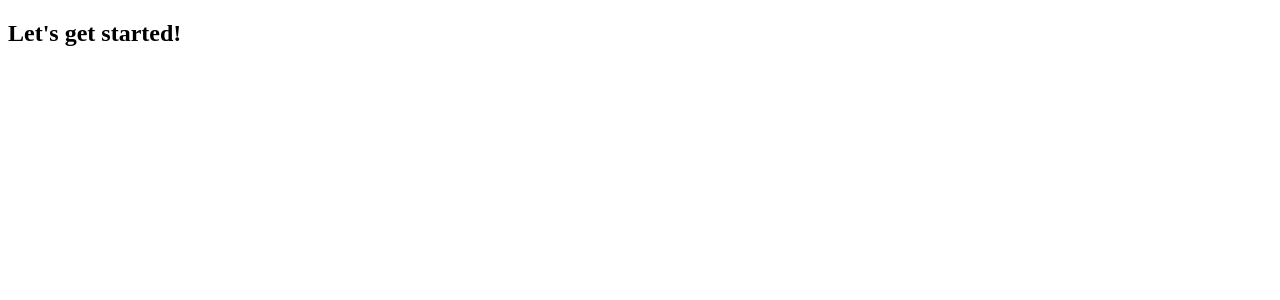
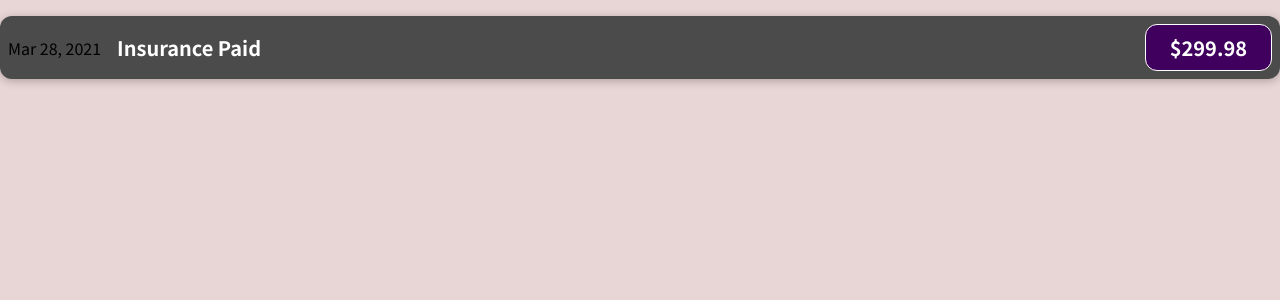
Before and after one commit to balanzer/react_learning_app, a React (Create React App) app in the folder react-complete-guide/: page / in a window 1280 px wide. Shown: the top 300 px of the page. Built offline with nearby package versions, Linux system fonts and the light colour scheme.

Commit message:
stage changes

```diff
--- a/react-complete-guide/src/App.js
+++ b/react-complete-guide/src/App.js
@@ -1,7 +1,9 @@
+import ExpenseItem from "./components/ExpenseItem";
+
 function App() {
   return (
     <div>
-      <h2>Let's get started!</h2>
+      <ExpenseItem />
     </div>
   );
 }
--- /dev/null
+++ b/react-complete-guide/src/components/ExpenseItem.css
@@ -0,0 +1,56 @@
+.expense-item {
+  display: flex;
+  justify-content: space-between;
+  align-items: center;
+  box-shadow: 0 2px 8px rgba(0, 0, 0, 0.25);
+  padding: 0.5rem;
+  margin: 1rem 0;
+  border-radius: 12px;
+  background-color: #4b4b4b;
+}
+
+.expense-item__description {
+  display: flex;
+  flex-direction: column;
+  gap: 1rem;
+  align-items: flex-end;
+  flex-flow: column-reverse;
+  justify-content: flex-start;
+  flex: 1;
+}
+
+.expense-item h2 {
+  color: #3a3a3a;
+  font-size: 1rem;
+  flex: 1;
+  margin: 0 1rem;
+  color: white;
+}
+
+.expense-item__price {
+  font-size: 1rem;
+  font-weight: bold;
+  color: white;
+  background-color: #40005d;
+  border: 1px solid white;
+  padding: 0.5rem;
+  border-radius: 12px;
+}
+
+@media (min-width: 580px) {
+  .expense-item__description {
+    flex-direction: row;
+    align-items: center;
+    justify-content: flex-start;
+    flex: 1;
+  }
+
+  .expense-item__description h2 {
+    font-size: 1.25rem;
+  }
+
+  .expense-item__price {
+    font-size: 1.25rem;
+    padding: 0.5rem 1.5rem;
+  }
+}
--- /dev/null
+++ b/react-complete-guide/src/components/ExpenseItem.js
@@ -0,0 +1,15 @@
+import "./ExpenseItem.css";
+
+function ExpenseItem() {
+  return (
+    <div className='expense-item'>
+      <div>Mar 28, 2021</div>
+      <div className='expense-item__description'>
+        <h2>Insurance Paid</h2>
+        <div className='expense-item__price'>$299.98 </div>
+      </div>
+    </div>
+  );
+}
+
+export default ExpenseItem;
--- a/react-complete-guide/src/index.css
+++ b/react-complete-guide/src/index.css
@@ -0,0 +1,14 @@
+@import url("https://fonts.googleapis.com/css2?family=Noto+Sans+JP:wght@400;700&display=swap");
+
+* {
+  box-sizing: border-box;
+}
+
+html {
+  font-family: "Noto Sans JP", sans-serif;
+}
+
+body {
+  margin: 0;
+  background-color: #e8d5d5;
+}
```
Also changed, not shown: react-complete-guide/src/reportWebVitals.js (deleted, +0 -13 lines), react-complete-guide/src/setupTests.js (deleted, +0 -5 lines), react-complete-guide/src/logo.svg (deleted), 1 other file (tests, documents, lock files or other folders).
